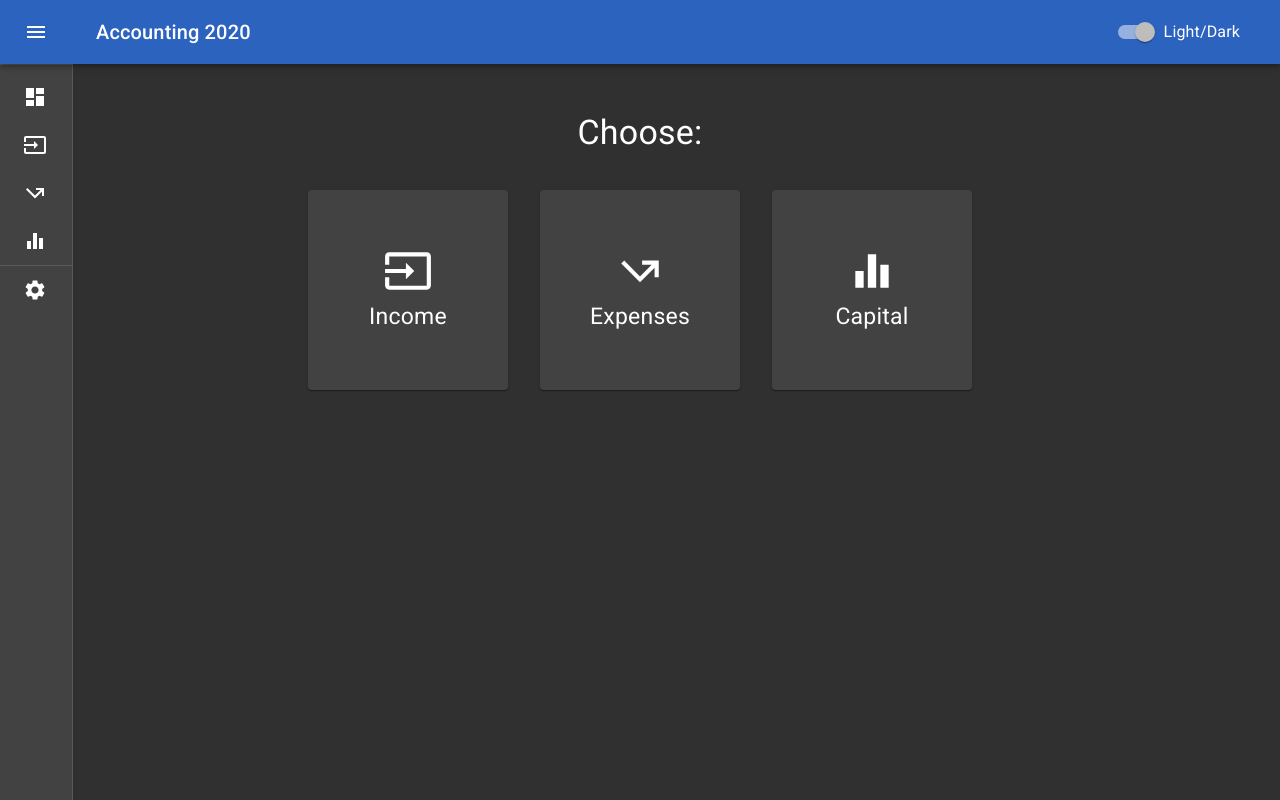
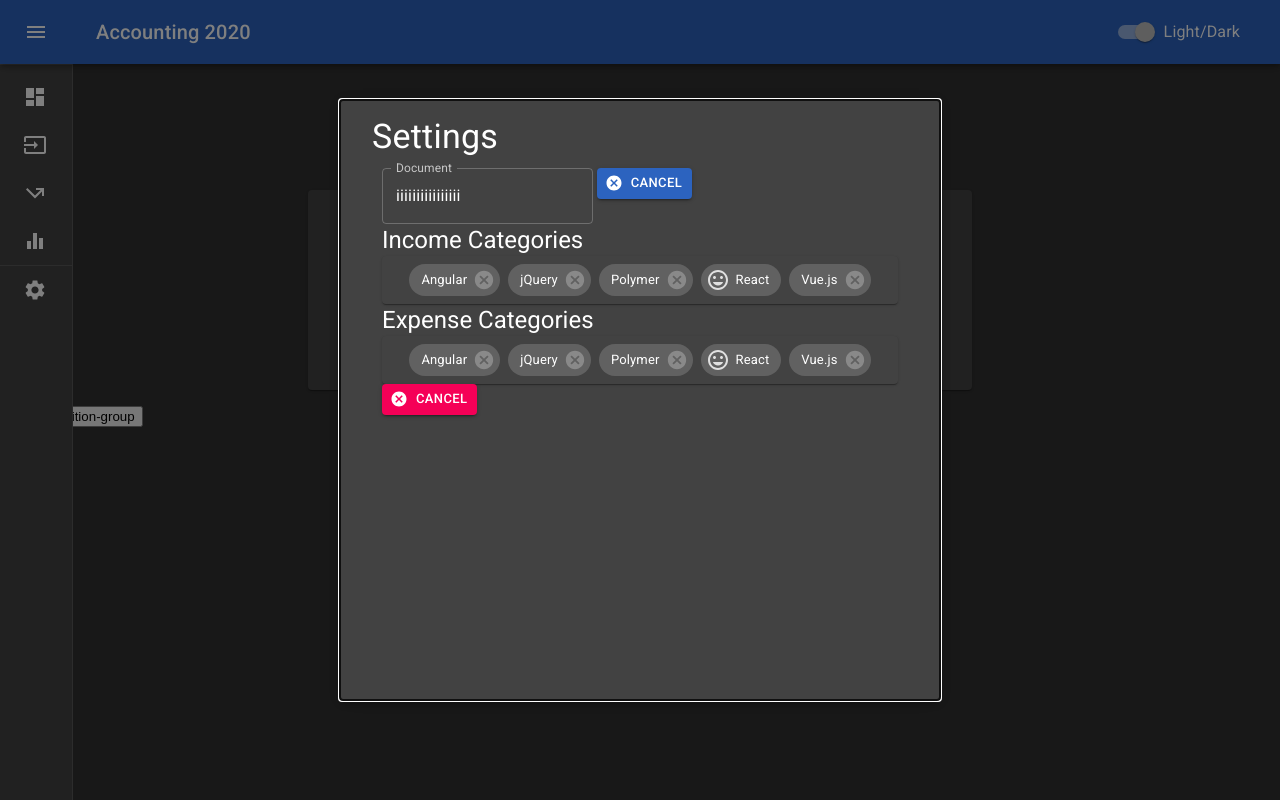
Before and after one commit to samfromaway/accounting-react, a React (Create React App) app: page / in a window 1280 px wide. Built offline with nearby package versions, Linux system fonts and the light colour scheme.

Commit message:
chip start

```diff
--- /dev/null
+++ b/src/modals/SettingsModal.js
@@ -0,0 +1,158 @@
+import React, { useState } from 'react';
+import { Typography } from '@material-ui/core';
+import { makeStyles } from '@material-ui/core/styles';
+import Modal from '@material-ui/core/Modal';
+import Backdrop from '@material-ui/core/Backdrop';
+import Fade from '@material-ui/core/Fade';
+import Box from '@material-ui/core/Box';
+import TextField from '@material-ui/core/TextField';
+import Button from '@material-ui/core/Button';
+import CancelIcon from '@material-ui/icons/Cancel';
+//
+import Chip from '@material-ui/core/Chip';
+import Paper from '@material-ui/core/Paper';
+import TagFacesIcon from '@material-ui/icons/TagFaces';
+
+//https://material-ui.com/components/chips/
+
+const useStyles = makeStyles((theme) => ({
+  root: {
+    display: 'flex',
+    justifyContent: 'center',
+    flexWrap: 'wrap',
+    listStyle: 'none',
+    padding: theme.spacing(0.5),
+    margin: 0,
+  },
+  chip: {
+    margin: theme.spacing(0.5),
+  },
+  modal: {
+    display: 'flex',
+    alignItems: 'center',
+    justifyContent: 'center',
+  },
+  paper: {
+    backgroundColor: theme.palette.background.paper,
+    boxShadow: theme.shadows[5],
+    width: '600px',
+    height: '600px',
+    padding: theme.spacing(2, 4, 3),
+  },
+}));
+
+function ChipsArray() {
+  const classes = useStyles();
+  const [chipData, setChipData] = React.useState([
+    { key: 0, label: 'Angular' },
+    { key: 1, label: 'jQuery' },
+    { key: 2, label: 'Polymer' },
+    { key: 3, label: 'React' },
+    { key: 4, label: 'Vue.js' },
+  ]);
+
+  const handleDelete = (chipToDelete) => () => {
+    setChipData((chips) =>
+      chips.filter((chip) => chip.key !== chipToDelete.key)
+    );
+  };
+
+  return (
+    <Paper component='ul' className={classes.root}>
+      {chipData.map((data) => {
+        let icon;
+
+        if (data.label === 'React') {
+          icon = <TagFacesIcon />;
+        }
+
+        return (
+          <li key={data.key}>
+            <Chip
+              icon={icon}
+              label={data.label}
+              onDelete={data.label === 'React' ? undefined : handleDelete(data)}
+              className={classes.chip}
+            />
+          </li>
+        );
+      })}
+    </Paper>
+  );
+}
+
+export default function SettingsModal() {
+  const classes = useStyles();
+  const [open, setOpen] = useState(true);
+
+  const handleOpen = () => {
+    setOpen(true);
+  };
+
+  const handleClose = () => {
+    setOpen(false);
+  };
+
+  return (
+    <div>
+      <button type='button' onClick={handleOpen}>
+        react-transition-group
+      </button>
+      <Modal
+        aria-labelledby='transition-modal-title'
+        aria-describedby='transition-modal-description'
+        className={classes.modal}
+        open={open}
+        onClose={handleClose}
+        closeAfterTransition
+        BackdropComponent={Backdrop}
+        BackdropProps={{
+          timeout: 500,
+        }}
+      >
+        <Fade in={open}>
+          <div className={classes.paper}>
+            <Typography variant='h4'>Settings</Typography>
+
+            <form
+              noValidate
+              autoComplete='off'
+              style={{ padding: '10px', position: 'relative' }}
+            >
+              <Box className={classes.box}>
+                <TextField
+                  id='document'
+                  label='Document'
+                  value={'iiiiiiiiiiiiiiii'}
+                  variant='outlined'
+                />{' '}
+                <Button
+                  variant='contained'
+                  color='primary'
+                  className={classes.cancelBox}
+                  size='small'
+                  startIcon={<CancelIcon />}
+                >
+                  Cancel
+                </Button>
+              </Box>
+              <Typography variant='h5'>Income Categories</Typography>
+              <ChipsArray />
+              <Typography variant='h5'>Expense Categories</Typography>
+              <ChipsArray />
+              <Button
+                variant='contained'
+                color='secondary'
+                className={classes.cancelBox}
+                size='small'
+                startIcon={<CancelIcon />}
+              >
+                Cancel
+              </Button>
+            </form>
+          </div>
+        </Fade>
+      </Modal>
+    </div>
+  );
+}
--- a/src/pages/dashboard/Dashboard.js
+++ b/src/pages/dashboard/Dashboard.js
@@ -7,6 +7,7 @@ import Box from '@material-ui/core/Box';
 import InputIcon from '@material-ui/icons/Input';
 import CallMissedOutgoingIcon from '@material-ui/icons/CallMissedOutgoing';
 import EqualizerIcon from '@material-ui/icons/Equalizer';
+import Modal from '../../modals/SettingsModal';
 
 const useStyles = makeStyles((theme) => ({
   root: {
@@ -70,6 +71,7 @@ export default function Dashboard() {
           </Paper>
         </Link>
       </div>
+      <Modal />
     </Fragment>
   );
 }
```
